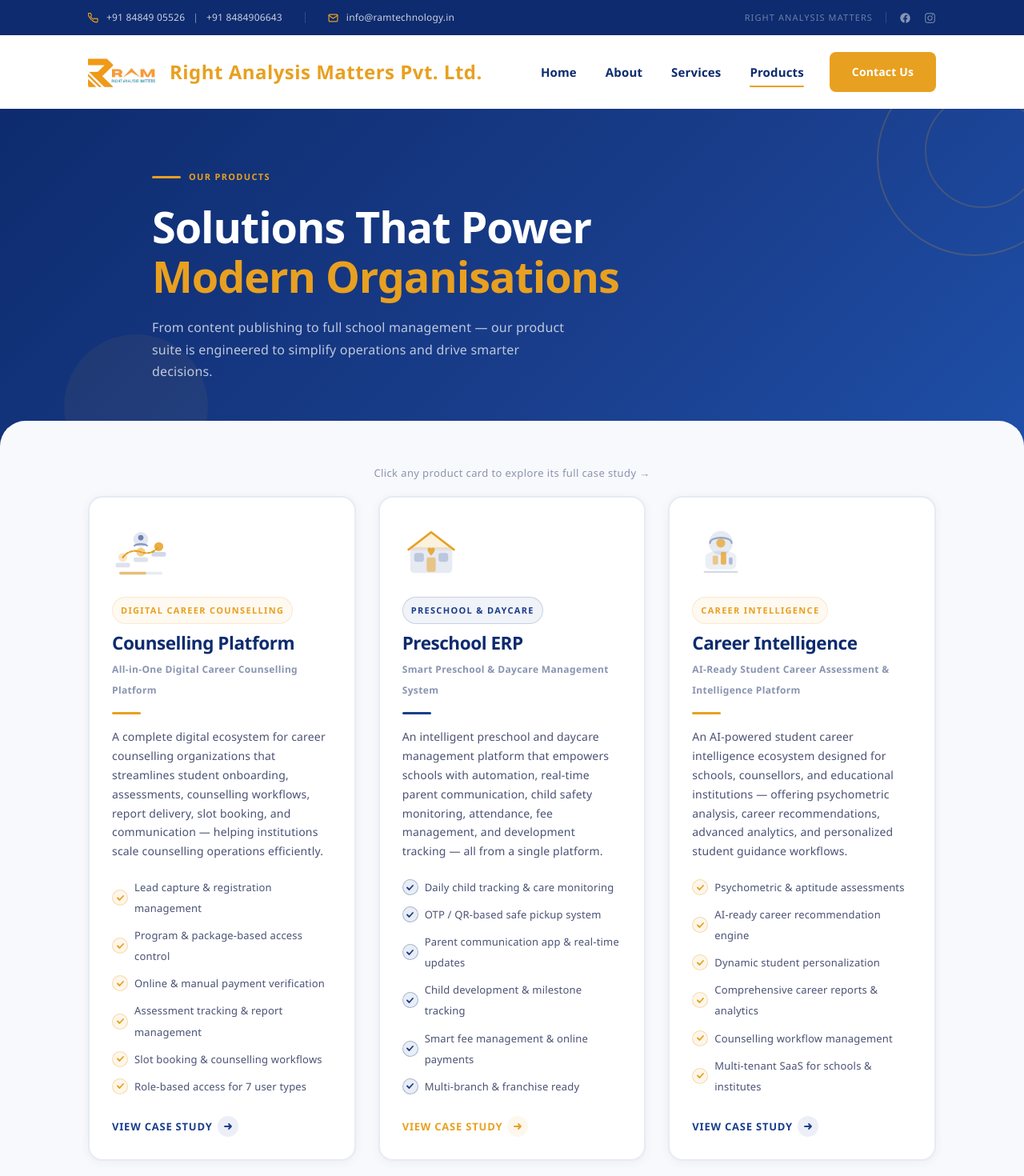
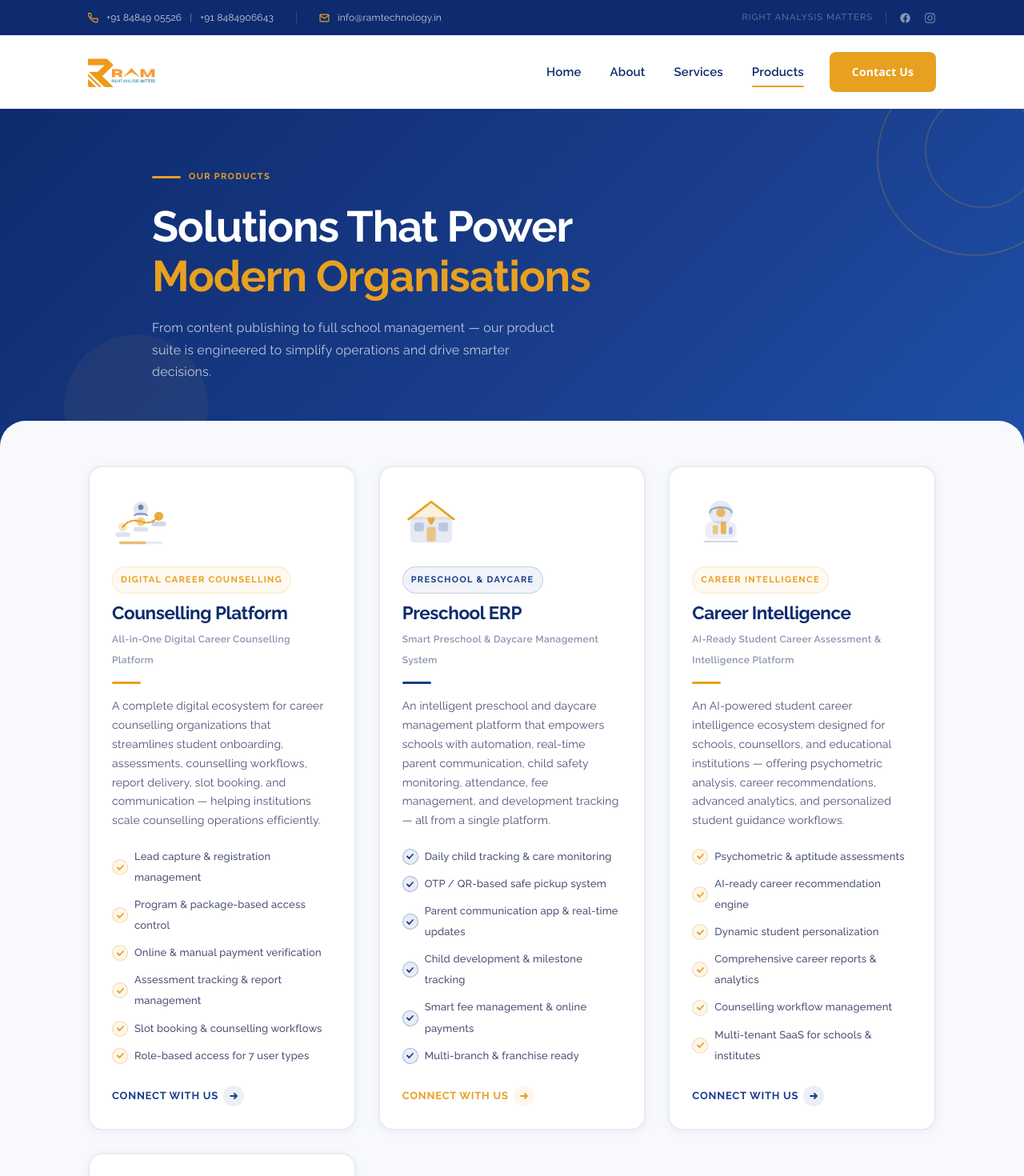
Before and after one commit to ShrutikaDesai/RAM-Solutions, a React (Vite) app: page /products in a window 1280 px wide. Shown: the top 1470 px of the page at 80% size. Built offline with nearby package versions, Linux system fonts and the light colour scheme.

Commit message:
changes in product page

```diff
--- a/src/components/Products.jsx
+++ b/src/components/Products.jsx
@@ -622,16 +622,19 @@
 // ─────────────────────────────────────────────────────────────
 const Products = () => {
   const [hovered, setHovered]          = useState(null);
-  const [selectedProduct, setSelected] = useState(null);
-
-  if (selectedProduct !== null) {
-    return (
-      <ProductCaseStudy
-        productId={selectedProduct}
-        onBack={() => setSelected(null)}
-      />
-    );
-  }
+  // Case study navigation is disabled for now.
+  // const [selectedProduct, setSelected] = useState(null);
+
+  // If you want product cards to open the case study page again later,
+  // restore the selectedProduct state above and this conditional block.
+  // if (selectedProduct !== null) {
+  //   return (
+  //     <ProductCaseStudy
+  //       productId={selectedProduct}
+  //       onBack={() => setSelected(null)}
+  //     />
+  //   );
+  // }
 
   return (
   <><Helmet>
@@ -727,9 +730,9 @@
       <div style={{ height: 32, background: colors.bgPage, marginTop: -32, borderRadius: "32px 32px 0 0", position: "relative", zIndex: 2 }} />
 
       {/* Click hint */}
-      <p style={{ textAlign: "center", fontSize: text.size.base, color: colors.textMuted, fontWeight: text.weight.medium, margin: `${spacing.lg}px 0 -${spacing.sm}px`, letterSpacing: text.letterSpacing.wide }}>
+      {/* <p style={{ textAlign: "center", fontSize: text.size.base, color: colors.textMuted, fontWeight: text.weight.medium, margin: `${spacing.lg}px 0 -${spacing.sm}px`, letterSpacing: text.letterSpacing.wide }}>
         Click any product card to explore its full case study →
-      </p>
+      </p> */}
 
       {/* ── CARDS GRID ── */}
       <div style={{
@@ -747,7 +750,8 @@
             isHovered={hovered === p.id}
             onEnter={() => setHovered(p.id)}
             onLeave={() => setHovered(null)}
-            onClick={() => setSelected(p.id)}
+            // Keep product cards non-navigating for now.
+            onClick={undefined}
           />
         ))}
       </div>
@@ -783,7 +787,7 @@
           </p>
         </div>
 
-        <a href="/contact-us" style={{
+        <a href="https://wa.me/918484905526" target="_blank" rel="noreferrer" style={{
           display: "inline-block",
           background: colors.accent,
           color: colors.white,
@@ -891,23 +895,56 @@
     </ul>
 
     {/* CTA link row */}
-    <div style={{ display: "flex", alignItems: "center", gap: 6 }}>
-      <span style={{ fontSize: text.size.base, fontWeight: text.weight.bold, color: p.color, letterSpacing: text.letterSpacing.wider, textTransform: "uppercase" }}>
-        View Case Study
+    {/* CTA link row */}
+<a
+  href="https://wa.me/918484905526"
+  target="_blank"
+  rel="noreferrer"
+  onClick={(e) => e.stopPropagation()} // prevents card click
+  style={{
+    display: "flex",
+    alignItems: "center",
+    gap: 6,
+    textDecoration: "none",
+    width: "fit-content",
+  }}
+>
+  <span
+    style={{
+      fontSize: text.size.base,
+      fontWeight: text.weight.bold,
+      color: p.color,
+      letterSpacing: text.letterSpacing.wider,
+      textTransform: "uppercase",
+    }}
+  >
+    Connect With Us
   </span>
-      <span style={{
-        display: "inline-flex", alignItems: "center", justifyContent: "center",
-        width: 26, height: 26,
+
+  <span
+    style={{
+      display: "inline-flex",
+      alignItems: "center",
+      justifyContent: "center",
+      width: 26,
+      height: 26,
       borderRadius: radius.full,
       background: `${p.color}15`,
       transition: `transform ${transitions.fast}`,
       transform: isHovered ? "translateX(4px)" : "translateX(0)",
-      }}>
+    }}
+  >
     <svg width="12" height="12" viewBox="0 0 12 12" fill="none">
-          <path d="M2 6h8M7 3l3 3-3 3" stroke={p.color} strokeWidth="1.8" strokeLinecap="round" strokeLinejoin="round" />
+      <path
+        d="M2 6h8M7 3l3 3-3 3"
+        stroke={p.color}
+        strokeWidth="1.8"
+        strokeLinecap="round"
+        strokeLinejoin="round"
+      />
     </svg>
   </span>
-    </div>
+</a>
   </div>
 );
 
--- a/src/components/layouts/Layout.jsx
+++ b/src/components/layouts/Layout.jsx
@@ -18,6 +18,8 @@
     { label: "Services", href: "/services" },
     { label: "Products", href: "/products" },
 ];
+
+const CTA_FONT_FAMILY = "'Segoe UI','Helvetica Neue',Arial,sans-serif";
 
 const Layout = ({ children }) => {
     const width = useWindowWidth();
@@ -44,7 +46,7 @@
     useEffect(() => { if (!isMobile) setMenuOpen(false); }, [isMobile]);
 
     return (
-        <div style={{ minHeight: "100vh", fontFamily: "'Segoe UI','Helvetica Neue',Arial,sans-serif", background: "#f8f9fc" }}>
+        <div style={{ minHeight: "100vh", fontFamily: "'Raleway', sans-serif", background: "#f8f9fc" }}>
             <style>{`
         @keyframes marqueeScroll { from{transform:translateX(0)} to{transform:translateX(-50%)} }
         @keyframes dropDown { from{opacity:0;transform:translateY(-10px)} to{opacity:1;transform:translateY(0)} }
@@ -302,21 +304,19 @@
                                 minWidth: 0,
                             }}
                         >
-                            <span
+                            {/* <span
                                 style={{
                                     fontWeight: 900,
                                     fontSize: isMobile ? 11 : 24,
                                     color: "#e8a020",
                                     letterSpacing: isMobile ? "0.01em" : "0.02em",
-
-                                    /* MOBILE TEXT CONTROL */
                                     whiteSpace: isMobile ? "nowrap" : "normal",
                                     overflow: isMobile ? "hidden" : "visible",
                                     textOverflow: isMobile ? "ellipsis" : "unset",
                                 }}
                             >
                                 Right Analysis Matters Pvt. Ltd.
-                            </span>
+                            </span> */}
                         </div>
                     </a>
                     {/* ── RIGHT: DESKTOP NAV / CTA / MOBILE HAMBURGER ── */}
@@ -340,6 +340,7 @@
                                 padding: "12px 28px", borderRadius: 8,
                                 textDecoration: "none", fontWeight: 700,
                                 fontSize: 14, letterSpacing: "0.01em",
+                                fontFamily: CTA_FONT_FAMILY,
                                 whiteSpace: "nowrap",
                                 transition: "background 0.2s ease",
                             }}
@@ -394,6 +395,7 @@
                                 background: "#e8a020", color: "#fff",
                                 padding: "13px 24px", borderRadius: 8,
                                 textDecoration: "none", fontWeight: 800,
+                                fontFamily: CTA_FONT_FAMILY,
                                 fontSize: 12, letterSpacing: "0.1em", textTransform: "uppercase",
                             }}>
                                 💬 Get a Quote on WhatsApp
@@ -402,11 +404,11 @@
 
                         {/* Mobile contact row */}
                         <div style={{ padding: "12px 24px", display: "flex", gap: 20, borderTop: "1px solid rgba(255,255,255,0.06)", marginTop: 8 }}>
-                            <a href="tel:+918484905526" style={{ color: "rgba(255,255,255,0.55)", fontSize: 12, textDecoration: "none", display: "flex", alignItems: "center", gap: 6 }}>
+                            <a href="tel:+918484905526" style={{ color: "rgba(255,255,255,0.55)", fontSize: 12, fontFamily: CTA_FONT_FAMILY, textDecoration: "none", display: "flex", alignItems: "center", gap: 6 }}>
                                 <svg width="12" height="12" viewBox="0 0 24 24" fill="none" stroke="#e8a020" strokeWidth="2.2" strokeLinecap="round" strokeLinejoin="round"><path d="M22 16.92v3a2 2 0 01-2.18 2 19.79 19.79 0 01-8.63-3.07A19.5 19.5 0 013.07 9.81a19.79 19.79 0 01-3.07-8.68A2 2 0 012 1h3a2 2 0 012 1.72 12.84 12.84 0 00.7 2.81 2 2 0 01-.45 2.11L6.09 8.91a16 16 0 006 6l1.27-1.27a2 2 0 012.11-.45 12.84 12.84 0 002.81.7A2 2 0 0122 16.92z" /></svg>
                                 +91 84849 05526
                             </a>
-                            <a href="mailto:info@ramtechnology.in" style={{ color: "rgba(255,255,255,0.55)", fontSize: 12, textDecoration: "none", display: "flex", alignItems: "center", gap: 6 }}>
+                            <a href="mailto:info@ramtechnology.in" style={{ color: "rgba(255,255,255,0.55)", fontSize: 12, fontFamily: CTA_FONT_FAMILY, textDecoration: "none", display: "flex", alignItems: "center", gap: 6 }}>
                                 <svg width="12" height="12" viewBox="0 0 24 24" fill="none" stroke="#e8a020" strokeWidth="2.2" strokeLinecap="round" strokeLinejoin="round"><path d="M4 4h16c1.1 0 2 .9 2 2v12c0 1.1-.9 2-2 2H4c-1.1 0-2-.9-2-2V6c0-1.1.9-2 2-2z" /><polyline points="22,6 12,13 2,6" /></svg>
                                 info@ramtechnology.in
                             </a>
--- a/src/index.css
+++ b/src/index.css
@@ -15,7 +15,7 @@
     rgba(0, 0, 0, 0.1) 0 10px 15px -3px, rgba(0, 0, 0, 0.05) 0 4px 6px -2px;
 
   --sans: system-ui, 'Segoe UI', Roboto, sans-serif;
-  --heading: system-ui, 'Segoe UI', Roboto, sans-serif;
+  --heading: 'Raleway', sans-serif;
   --mono: ui-monospace, Consolas, monospace;
 
   font: 18px/145% var(--sans);
--- a/src/theme/theme.js
+++ b/src/theme/theme.js
@@ -298,8 +298,8 @@
     // Font Families
     fontFamily: {
       paragraph: "'Raleway', sans-serif",
-      heading: "'Titillium Web', sans-serif",
-      secondaryHeading: "'Josefin Sans', sans-serif",
+      heading: "'Raleway', sans-serif",
+      secondaryHeading: "'Raleway', sans-serif",
     },
 
     // Paragraph Styles
@@ -312,7 +312,7 @@
 
     // Main Heading Styles
     heading: {
-      fontFamily: "'Titillium Web', sans-serif",
+      fontFamily: "'Raleway', sans-serif",
 
       h1: {
         fontSize: 72,
@@ -335,7 +335,7 @@
 
     // Secondary Heading
     secondaryHeading: {
-      fontFamily: "'Josefin Sans', sans-serif",
+      fontFamily: "'Raleway', sans-serif",
       fontSize: 14,
       fontWeight: 600,
       lineHeight: 1.4,
```
Lines whose indentation alone changed are shown as unchanged.
